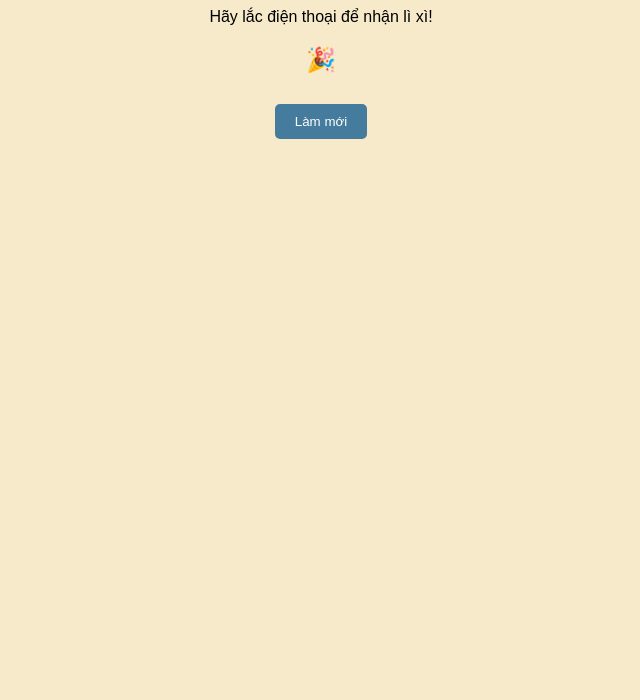
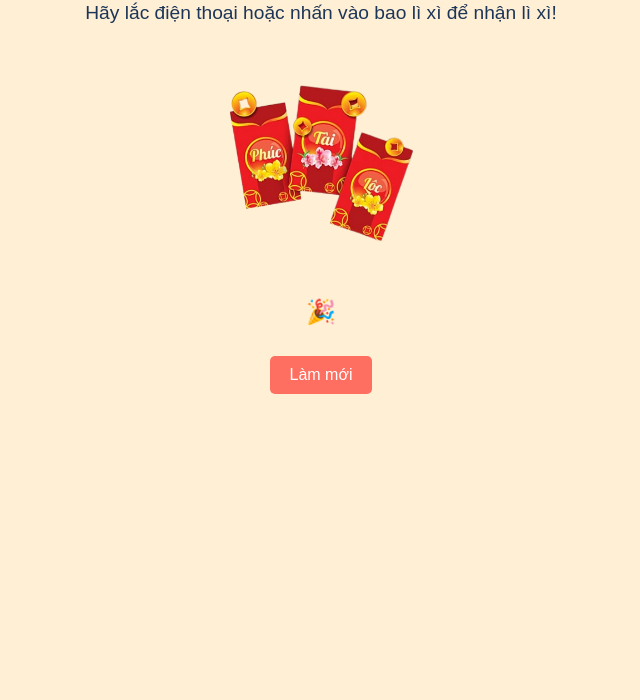
Before and after one commit to vanhoa690/hoadv_app, a plain HTML site: page index.html in a window 1280 px wide. Shown: the part 100-800 px from the top of the page, without its empty margins (319-959 px from the left). Drawn offline with Linux system fonts and the light colour scheme.

Commit message:
add image lixi

```diff
--- a/index.html
+++ b/index.html
@@ -9,8 +9,13 @@
 </head>
 <body>
     <h1>Lắc Lì Xì</h1>
-    <p>Hãy lắc điện thoại để nhận lì xì!</p>
-    <div id="lixi">🎉</div>
+    <p>Hãy lắc điện thoại hoặc nhấn vào bao lì xì để nhận lì xì!</p>
+
+    <div class="container">
+        <img id="lixiImage" src="/images/lixi.png" alt="Bao lì xì">
+        <div id="lixiResult">🎉</div>
+    </div>
+
     <button class="button" onclick="resetLixi()">Làm mới</button>
     <script src="./shake.js"></script>
     <script type="text/javascript">
--- a/style.css
+++ b/style.css
@@ -1,25 +1,64 @@
 body {
-  font-family: Arial, sans-serif;
-  text-align: center;
+  font-family: "Arial", sans-serif;
   margin: 0;
   padding: 0;
-  background-color: #f7eacb;
+  text-align: center;
+  background-color: #ffefd5;
 }
+
 h1 {
   color: #e63946;
+  margin-top: 30px;
+  font-size: 2.5rem;
+}
+
+p {
+  font-size: 1.2rem;
+  color: #1d3557;
+  margin-top: 10px;
+}
+
+.container {
+  position: relative;
   margin-top: 50px;
 }
-#lixi {
-  font-size: 24px;
+
+#lixiImage {
+  width: 200px;
+  cursor: pointer;
+  animation: float 2s infinite;
+}
+
+@keyframes float {
+  0% {
+    transform: translateY(0);
+  }
+  50% {
+    transform: translateY(-10px);
+  }
+  100% {
+    transform: translateY(0);
+  }
+}
+
+#lixiResult {
   margin-top: 20px;
-  color: #1d3557;
+  font-size: 1.5rem;
+  color: #6a994e;
+  font-weight: bold;
 }
+
 .button {
   margin-top: 30px;
   padding: 10px 20px;
-  background-color: #457b9d;
+  background-color: #ff6f61;
   color: white;
   border: none;
   border-radius: 5px;
   cursor: pointer;
+  font-size: 1rem;
 }
+
+.button:hover {
+  background-color: #e63946;
+}
```
Also changed, not shown: images/lixi.png (added).
